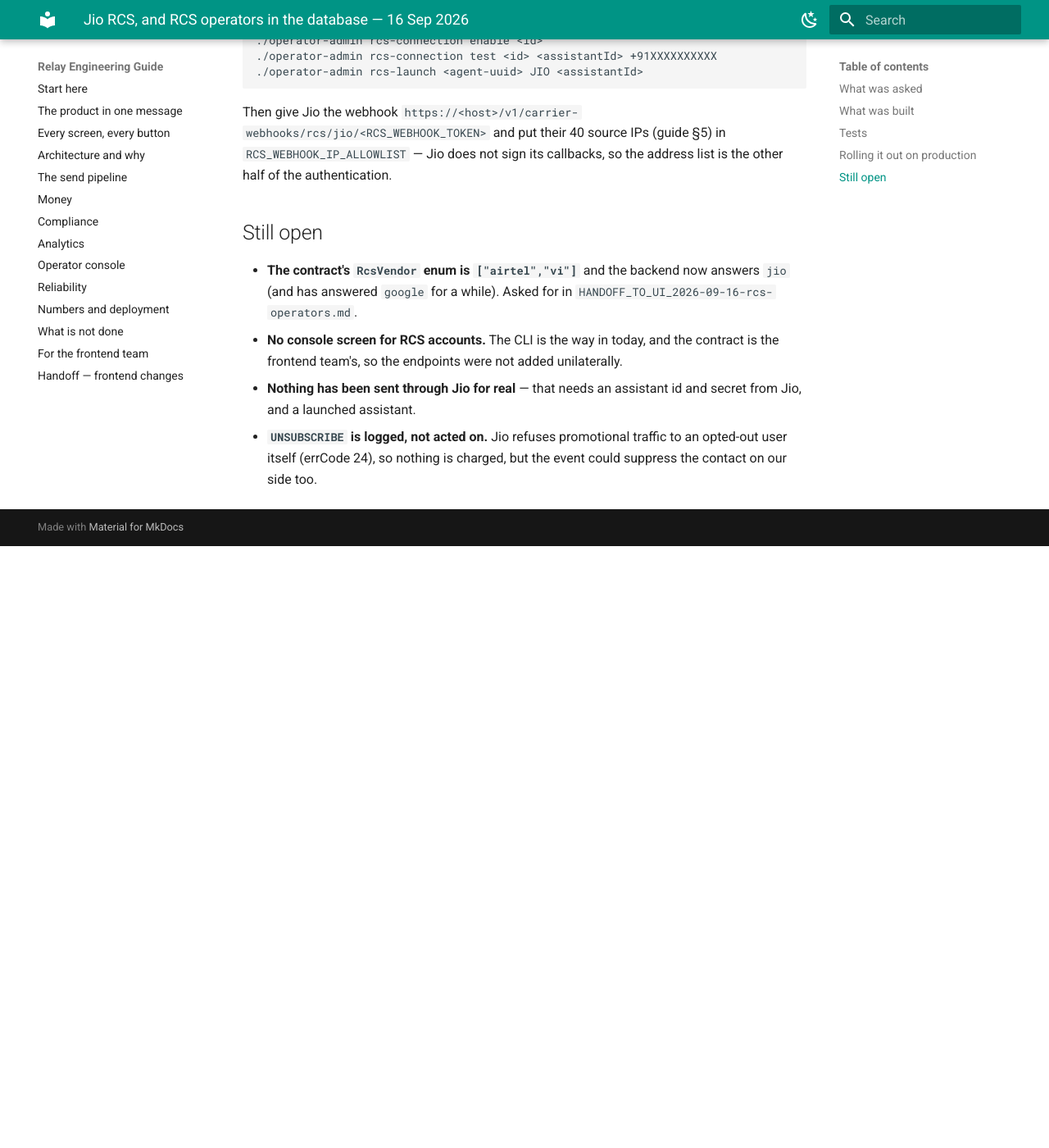
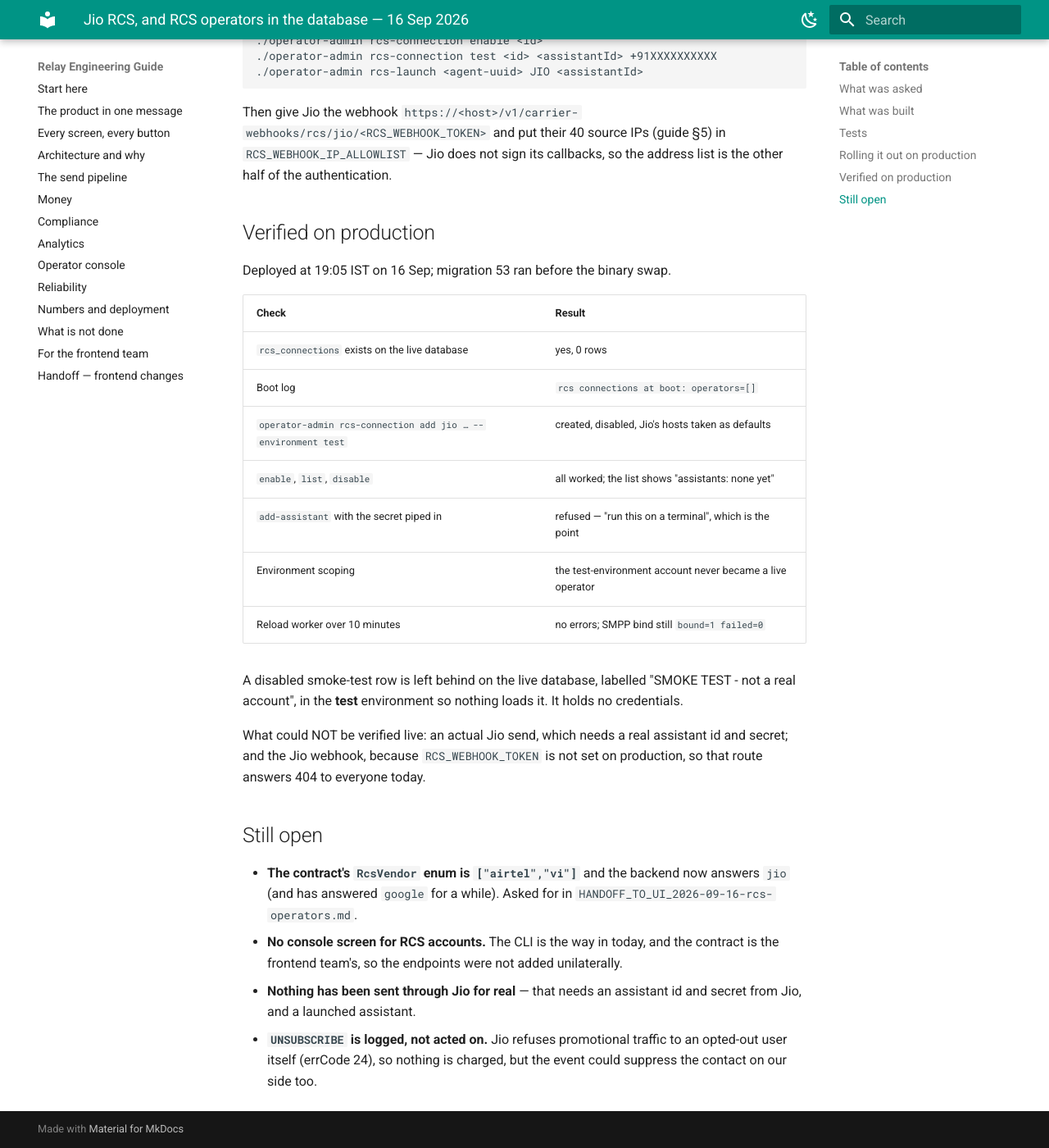
Before and after one commit to saeedafri/SMS-BE, an MkDocs documentation site: the page built from docs/REPLY_2026-09-16_jio-and-rcs-connections.md, in a window 1280 px wide and 1400 px high, scrolled down 3000 px. Shown: the whole window at 82% size. Built offline with MkDocs 1.6.1 and Material for MkDocs 9.7.7, drawn with Linux system fonts in a browser that asks for light colours; before the commit the page ends 3666 px from its top, so only the background shows below that.

Commit message:
docs: record what the Jio and RCS-connection work proved on production
Co-Authored-By: Claude Opus 5 <noreply@anthropic.com>

```diff
--- a/docs/REPLY_2026-09-16_jio-and-rcs-connections.md
+++ b/docs/REPLY_2026-09-16_jio-and-rcs-connections.md
@@ -100,6 +100,28 @@ and put their 40 source IPs (guide §5) in `RCS_WEBHOOK_IP_ALLOWLIST` — Jio do
 not sign its callbacks, so the address list is the other half of the
 authentication.
 
+## Verified on production
+
+Deployed at 19:05 IST on 16 Sep; migration 53 ran before the binary swap.
+
+| Check | Result |
+|---|---|
+| `rcs_connections` exists on the live database | yes, 0 rows |
+| Boot log | `rcs connections at boot: operators=[]` |
+| `operator-admin rcs-connection add jio … --environment test` | created, disabled, Jio's hosts taken as defaults |
+| `enable`, `list`, `disable` | all worked; the list shows "assistants: none yet" |
+| `add-assistant` with the secret piped in | refused — "run this on a terminal", which is the point |
+| Environment scoping | the test-environment account never became a live operator |
+| Reload worker over 10 minutes | no errors; SMPP bind still `bound=1 failed=0` |
+
+A disabled smoke-test row is left behind on the live database, labelled
+"SMOKE TEST - not a real account", in the **test** environment so nothing loads
+it. It holds no credentials.
+
+What could NOT be verified live: an actual Jio send, which needs a real
+assistant id and secret; and the Jio webhook, because `RCS_WEBHOOK_TOKEN` is not
+set on production, so that route answers 404 to everyone today.
+
 ## Still open
 
 - **The contract's `RcsVendor` enum is `["airtel","vi"]`** and the backend now
```
